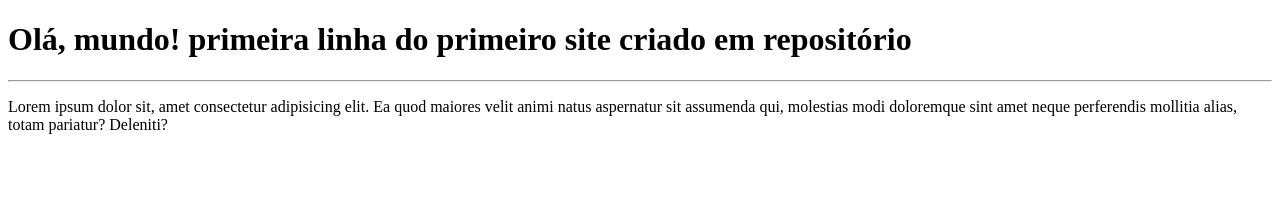
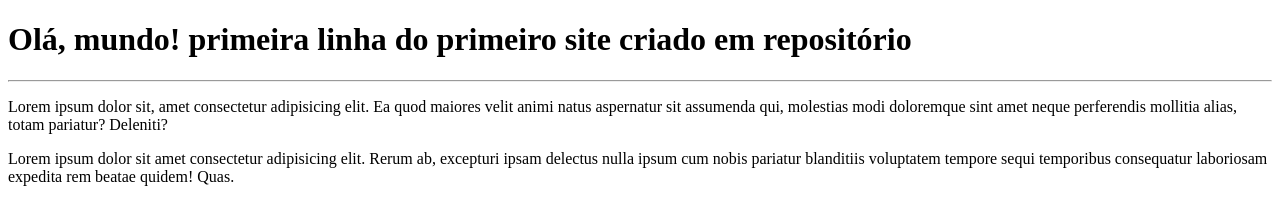
Before and after one commit to Julianact/Number-one, a plain HTML site: page site exemplo/index.html in a window 1280 px wide. Drawn offline with Linux system fonts and the light colour scheme.

Commit message:
Adição de um parágrafo

```diff
--- a/site exemplo/index.html
+++ b/site exemplo/index.html
@@ -9,5 +9,6 @@
    <h1>Olá, mundo! primeira linha do primeiro site criado em repositório </h1>
    <hr>
    <p>Lorem ipsum dolor sit, amet consectetur adipisicing elit. Ea quod maiores velit animi natus aspernatur sit assumenda qui, molestias modi doloremque sint amet neque perferendis mollitia alias, totam pariatur? Deleniti?</p>
+   <p>Lorem ipsum dolor sit amet consectetur adipisicing elit. Rerum ab, excepturi ipsam delectus nulla ipsum cum nobis pariatur blanditiis voluptatem tempore sequi temporibus consequatur laboriosam expedita rem beatae quidem! Quas.</p>
 </body>
 </html>
```
